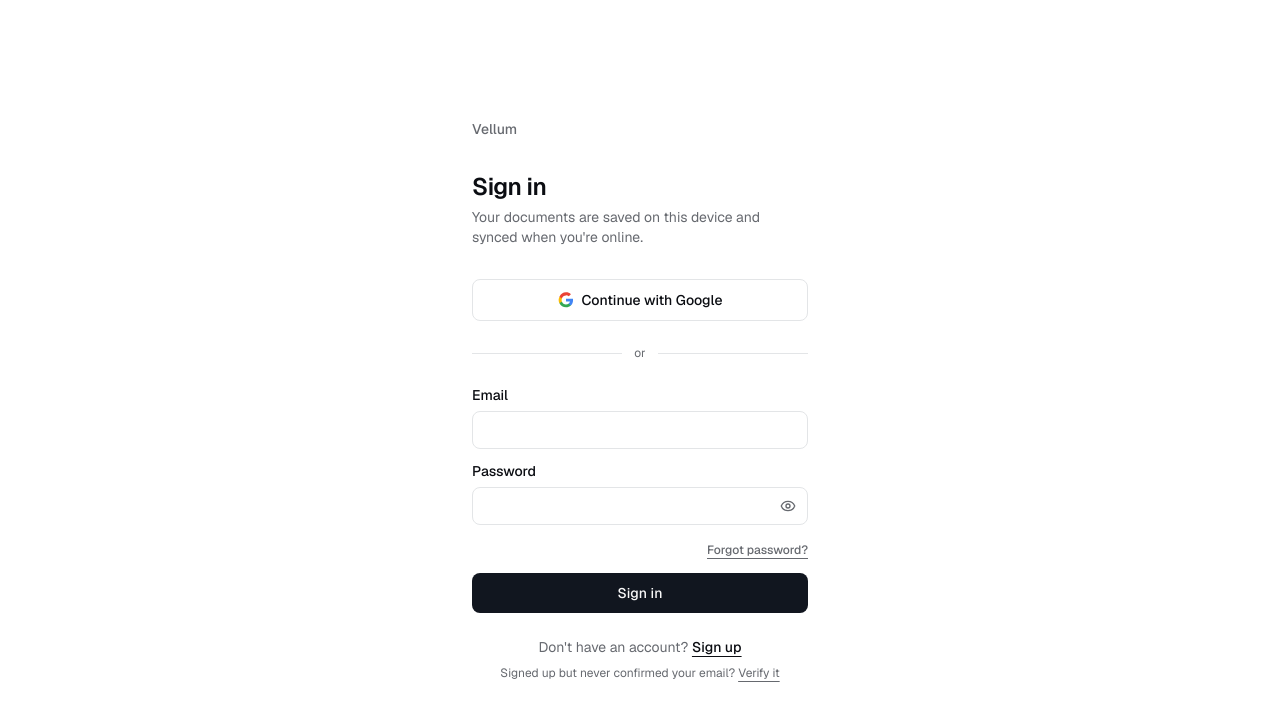
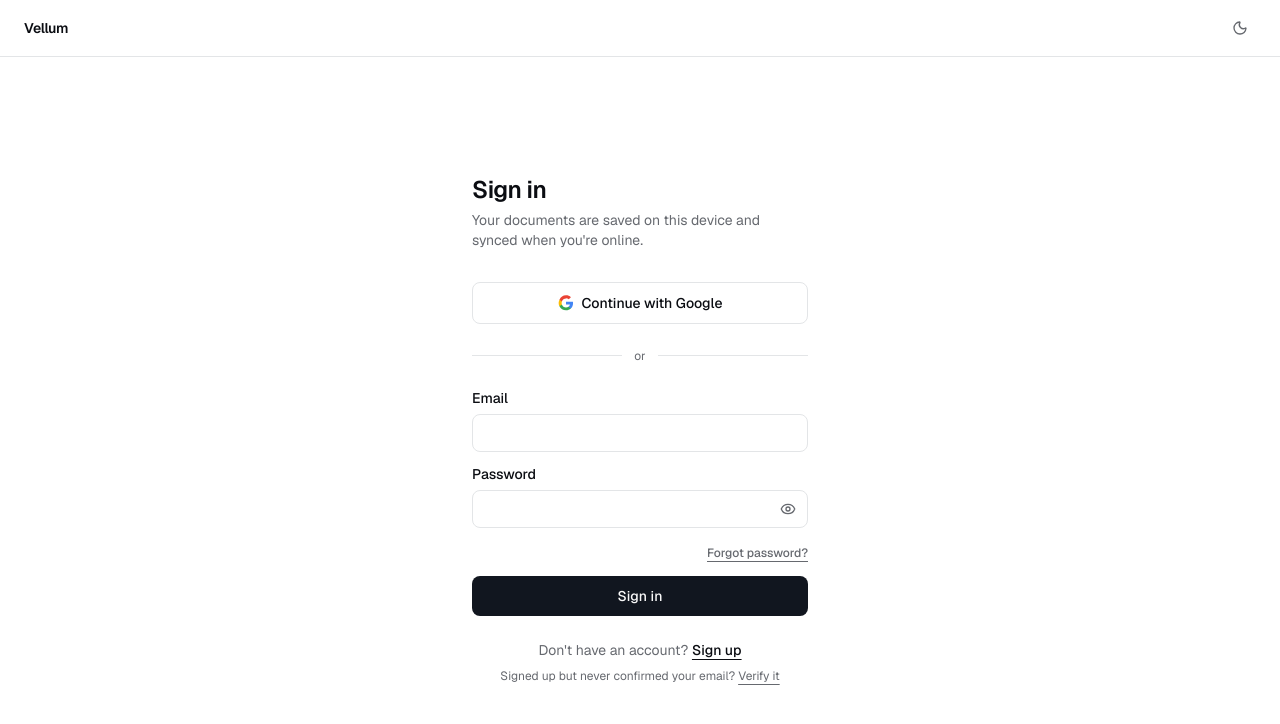
Before and after one commit to Er-Dileep-rajoriya/vellum-frontend, a Next.js app: page /login in a window 1280 px wide. Shown: the top 724 px of the page. Built offline with nearby package versions, Linux system fonts and the light colour scheme; no server answers.

Commit message:
fix: authentication issues fixed and created global header

```diff
--- a/src/app/documents/page.tsx
+++ b/src/app/documents/page.tsx
@@ -17,7 +17,7 @@ export default async function DocumentsPage() {
   const session = await auth();
 
   return (
-    <div className="mx-auto min-h-dvh w-full max-w-3xl px-6 py-12">
+    <div className="mx-auto flex-1 w-full max-w-3xl px-6 py-12">
       <header className="mb-8 flex items-end justify-between">
         <div>
           <h1 className="text-2xl font-semibold tracking-tight">Documents</h1>
--- a/src/app/forgot-password/page.tsx
+++ b/src/app/forgot-password/page.tsx
@@ -10,11 +10,7 @@ export default async function ForgotPasswordPage({
   const { email } = await searchParams;
 
   return (
-    <main className="mx-auto flex min-h-dvh w-full max-w-sm flex-col justify-center px-6">
-      <Link href="/" className="mb-8 text-sm font-medium text-muted-foreground">
-        Vellum
-      </Link>
-
+    <main className="mx-auto flex flex-1 w-full max-w-sm flex-col justify-center px-6">
       <h1 className="text-2xl font-semibold tracking-tight">Forgot your password?</h1>
       <p className="mt-1 text-sm text-muted-foreground">
         Enter your email and we&apos;ll send a code to reset it.
--- a/src/app/layout.tsx
+++ b/src/app/layout.tsx
@@ -1,6 +1,8 @@
 import type { Metadata } from "next";
 import { Geist, Geist_Mono } from "next/font/google";
 
+import { auth } from "@/auth";
+import { AppHeader } from "@/components/AppHeader";
 import { ThemeProvider } from "@/components/ThemeProvider";
 
 import "./globals.css";
@@ -14,9 +16,15 @@ export const metadata: Metadata = {
     "A document editor that works without the internet. Every keystroke is saved locally and merged conflict-free.",
 };
 
-export default function RootLayout({
+export default async function RootLayout({
   children,
 }: Readonly<{ children: React.ReactNode }>) {
+  // Resolve the session once, on the server, and hand the header plain props. The header is a client
+  // component (logout is interactive) but it must never do its own session round trip — that would
+  // flash "signed out" chrome on first paint before the fetch resolves.
+  const session = await auth();
+  const authed = session?.user?.id !== undefined;
+
   return (
     // `suppressHydrationWarning` is required here, and it is NOT a smell: next-themes writes the theme
     // class onto <html> from a blocking inline script BEFORE React hydrates, precisely so a dark-mode
@@ -28,7 +36,13 @@ export default function RootLayout({
       className={`${geistSans.variable} ${geistMono.variable} h-full antialiased`}
     >
       <body className="flex min-h-full flex-col">
-        <ThemeProvider>{children}</ThemeProvider>
+        <ThemeProvider>
+          <AppHeader authed={authed} email={session?.user?.email ?? null} />
+          {/* The sticky header owns the top of the viewport; everything else fills the remaining
+              height. Pages use `flex-1` (not `min-h-dvh`) so they size to this space instead of the
+              full viewport, which would otherwise push a scrollbar down by the header's height. */}
+          <div className="flex flex-1 flex-col">{children}</div>
+        </ThemeProvider>
       </body>
     </html>
   );
--- a/src/app/login/page.tsx
+++ b/src/app/login/page.tsx
@@ -1,4 +1,3 @@
-import Link from "next/link";
 import { redirect } from "next/navigation";
 
 import { auth } from "@/auth";
@@ -27,11 +26,7 @@ export default async function LoginPage({
         : undefined;
 
   return (
-    <main className="mx-auto flex min-h-dvh w-full max-w-sm flex-col justify-center px-6">
-      <Link href="/" className="mb-8 text-sm font-medium text-muted-foreground">
-        Vellum
-      </Link>
-
+    <main className="mx-auto flex flex-1 w-full max-w-sm flex-col justify-center px-6">
       <h1 className="text-2xl font-semibold tracking-tight">Sign in</h1>
       <p className="mt-1 text-sm text-muted-foreground">
         Your documents are saved on this device and synced when you&apos;re online.
--- a/src/app/page.tsx
+++ b/src/app/page.tsx
@@ -10,7 +10,7 @@ import { ArrowRight, CloudOff, GitBranch, Users } from "lucide-react";
  */
 export default function HomePage() {
   return (
-    <main className="mx-auto flex min-h-dvh max-w-4xl flex-col justify-center px-6 py-20">
+    <main className="mx-auto flex flex-1 max-w-4xl flex-col justify-center px-6 py-20">
       <p className="mb-4 text-sm font-medium text-muted-foreground">Vellum</p>
 
       <h1 className="max-w-2xl text-balance text-5xl font-semibold leading-[1.1] tracking-tight sm:text-6xl">
--- a/src/app/reset-password/page.tsx
+++ b/src/app/reset-password/page.tsx
@@ -10,11 +10,7 @@ export default async function ResetPasswordPage({
   const { email, sent } = await searchParams;
 
   return (
-    <main className="mx-auto flex min-h-dvh w-full max-w-sm flex-col justify-center px-6">
-      <Link href="/" className="mb-8 text-sm font-medium text-muted-foreground">
-        Vellum
-      </Link>
-
+    <main className="mx-auto flex flex-1 w-full max-w-sm flex-col justify-center px-6">
       <h1 className="text-2xl font-semibold tracking-tight">Reset your password</h1>
       <p className="mt-1 text-sm text-muted-foreground">
         Enter the code from your email and choose a new password.
--- a/src/app/signup/page.tsx
+++ b/src/app/signup/page.tsx
@@ -1,4 +1,3 @@
-import Link from "next/link";
 import { redirect } from "next/navigation";
 
 import { auth } from "@/auth";
@@ -15,11 +14,7 @@ export default async function SignupPage({
   const { error, callbackUrl } = await searchParams;
 
   return (
-    <main className="mx-auto flex min-h-dvh w-full max-w-sm flex-col justify-center px-6">
-      <Link href="/" className="mb-8 text-sm font-medium text-muted-foreground">
-        Vellum
-      </Link>
-
+    <main className="mx-auto flex flex-1 w-full max-w-sm flex-col justify-center px-6">
       <h1 className="text-2xl font-semibold tracking-tight">Create your account</h1>
       <p className="mt-1 text-sm text-muted-foreground">
         Your documents are saved on this device and synced when you&apos;re online.
--- a/src/app/verify-email/page.tsx
+++ b/src/app/verify-email/page.tsx
@@ -1,4 +1,3 @@
-import Link from "next/link";
 
 import { VerifyEmailForm } from "@/components/auth/VerifyEmailForm";
 
@@ -10,11 +9,7 @@ export default async function VerifyEmailPage({
   const { email } = await searchParams;
 
   return (
-    <main className="mx-auto flex min-h-dvh w-full max-w-sm flex-col justify-center px-6">
-      <Link href="/" className="mb-8 text-sm font-medium text-muted-foreground">
-        Vellum
-      </Link>
-
+    <main className="mx-auto flex flex-1 w-full max-w-sm flex-col justify-center px-6">
       <h1 className="text-2xl font-semibold tracking-tight">Verify your email</h1>
       <p className="mt-1 text-sm text-muted-foreground">
         We sent a 6-digit code to your inbox. Enter it below to activate your account.
--- /dev/null
+++ b/src/components/AppHeader.tsx
@@ -0,0 +1,77 @@
+"use client";
+
+import { LogOut } from "lucide-react";
+import Link from "next/link";
+import { signOut } from "next-auth/react";
+import { useState } from "react";
+
+import { ThemeToggle } from "@/components/ThemeProvider";
+import { clearAccessToken } from "@/services/tokenProvider";
+
+/**
+ * The application chrome: one sticky bar, on every screen.
+ *
+ * It exists so that "sign out" is reachable from anywhere — most importantly the editor, which is
+ * otherwise a full-bleed writing surface with no way back out. Rendering it once in the root layout
+ * (rather than per-page) is what makes that guarantee hold for every route, including ones added
+ * later.
+ *
+ * Auth state is resolved on the server (the layout calls `auth()`) and passed down as plain props, so
+ * this component never does its own session fetch and never flashes a wrong state on hydration. When
+ * signed out it is just the wordmark and the theme toggle — no logout control to click when there is
+ * no session to end.
+ */
+export function AppHeader({
+  authed,
+  email,
+}: {
+  readonly authed: boolean;
+  readonly email: string | null;
+}) {
+  const [signingOut, setSigningOut] = useState(false);
+
+  function handleSignOut() {
+    setSigningOut(true);
+    // Clear the in-memory access token BEFORE ending the session. A token that outlives the session
+    // it came from still works — for up to its full lifetime, on a machine the user just walked away
+    // from. next-auth then clears the session cookie and redirects.
+    clearAccessToken();
+    void signOut({ callbackUrl: "/login" });
+  }
+
+  return (
+    <header className="sticky top-0 z-50 border-b border-border bg-background/80 backdrop-blur">
+      <div className="flex h-14 items-center justify-between gap-4 px-4 sm:px-6">
+        <Link
+          href={authed ? "/documents" : "/"}
+          className="text-sm font-semibold tracking-tight transition-opacity hover:opacity-70"
+        >
+          Vellum
+        </Link>
+
+        <div className="flex items-center gap-1">
+          <ThemeToggle />
+
+          {authed && (
+            <>
+              {email !== null && (
+                <span className="ml-1 hidden max-w-[14rem] truncate px-2 text-xs text-muted-foreground sm:inline">
+                  {email}
+                </span>
+              )}
+              <button
+                type="button"
+                onClick={handleSignOut}
+                disabled={signingOut}
+                className="inline-flex items-center gap-1.5 rounded-lg px-2.5 py-1.5 text-sm font-medium text-muted-foreground transition-colors hover:bg-accent hover:text-foreground disabled:opacity-50"
+              >
+                <LogOut className="size-4" aria-hidden />
+                <span className="hidden sm:inline">Sign out</span>
+              </button>
+            </>
+          )}
+        </div>
+      </div>
+    </header>
+  );
+}
--- a/src/components/editor/DocumentWorkspace.tsx
+++ b/src/components/editor/DocumentWorkspace.tsx
@@ -34,10 +34,12 @@ export function DocumentWorkspace({ documentId }: { readonly documentId: string
   );
 
   return (
-    <div className="min-h-dvh">
+    <div className="flex flex-1 flex-col">
       <OfflineBanner state={sync} />
 
-      <header className="sticky top-0 z-40 border-b border-border bg-background/80 backdrop-blur">
+      {/* Sticks BELOW the global app header (h-14 = top-14), not at the very top, so the two bars
+          stack cleanly instead of overlapping. */}
+      <header className="sticky top-14 z-30 border-b border-border bg-background/80 backdrop-blur">
         <div className="mx-auto flex h-14 max-w-3xl items-center justify-between gap-4 px-6">
           <h1 className="truncate text-sm font-medium">Untitled</h1>
 
```
Also changed, not shown: src/components/documents/DocumentList.tsx (+2 -16 lines).
